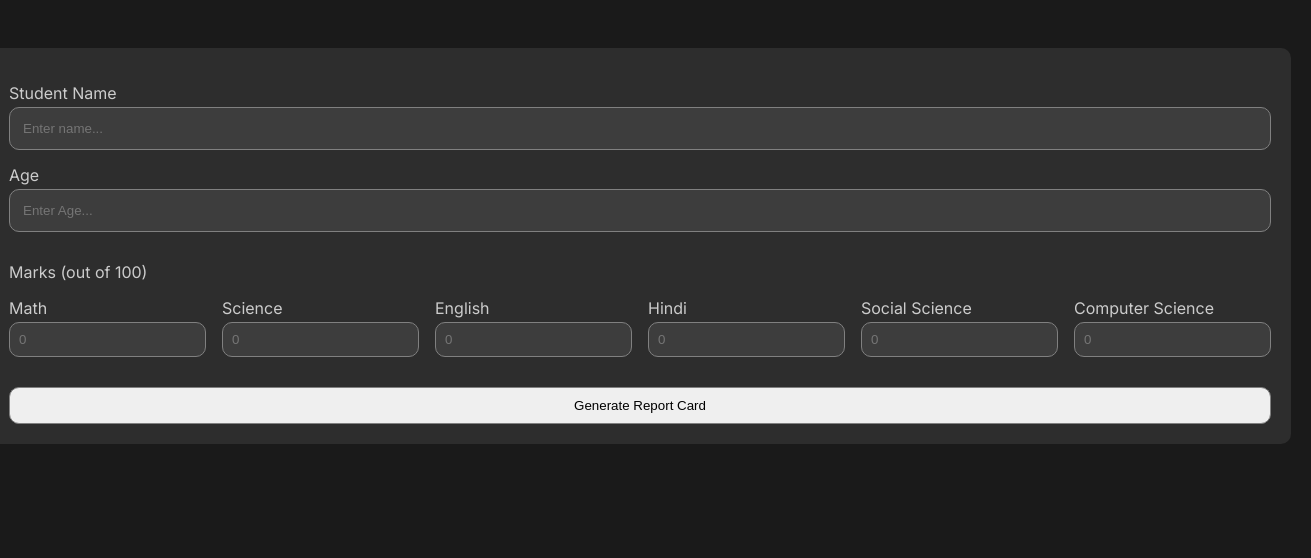
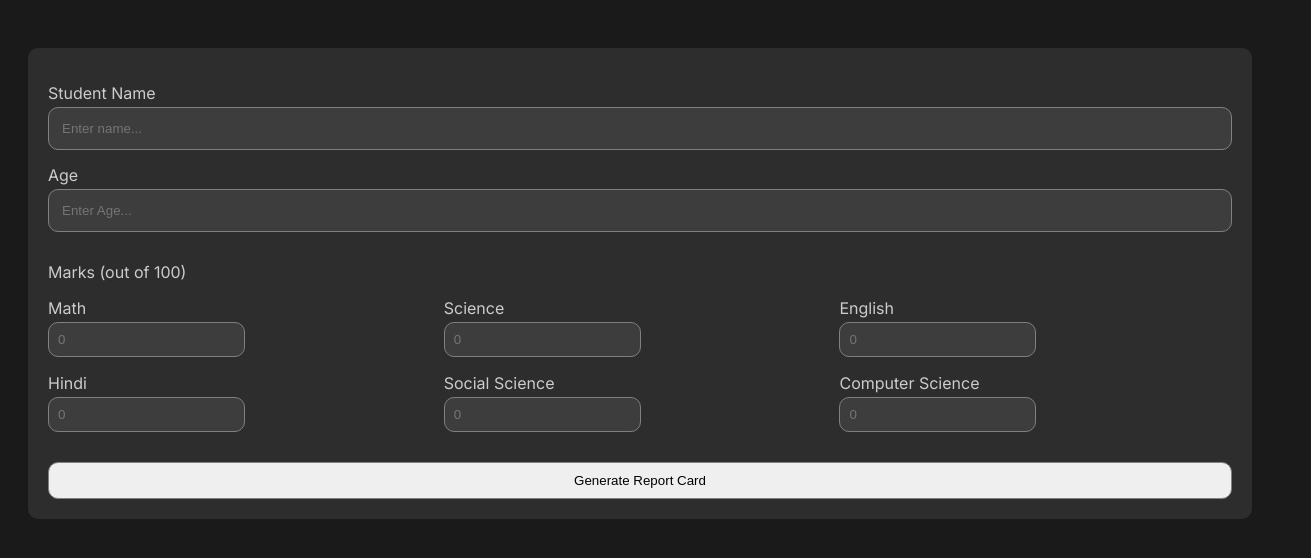
Before and after one commit to riyaaa15/react-mini-projects, a React (Vite) app in the folder Report-Card-Generator/: page / in a window 1280 px wide. Shown: the top 558 px of the page, 1311 px wide, since content can reach past the window. Built offline with nearby package versions, Linux system fonts and the light colour scheme.

Commit message:
fix: form width adjusted and marks-container wrapped to 2 rows

```diff
--- a/Report-Card-Generator/src/ReportCard.css
+++ b/Report-Card-Generator/src/ReportCard.css
@@ -43,8 +43,13 @@ h1, h2, h3 {
 
 .marks-container{
     display: flex;
+    flex-wrap: wrap;
     gap: 16px;
 }
+.marks-container > div {
+    width: calc(33% - 11px);
+}
+
 .marks-container label{
     display: block;
     margin-bottom: 4px;
```
